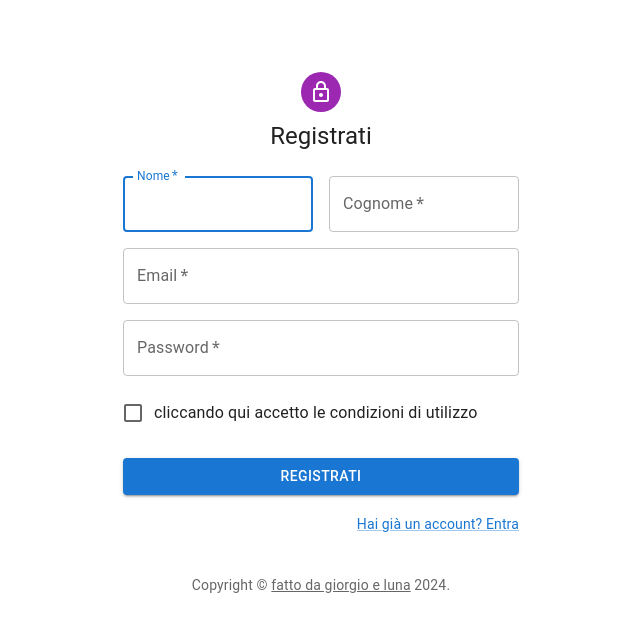
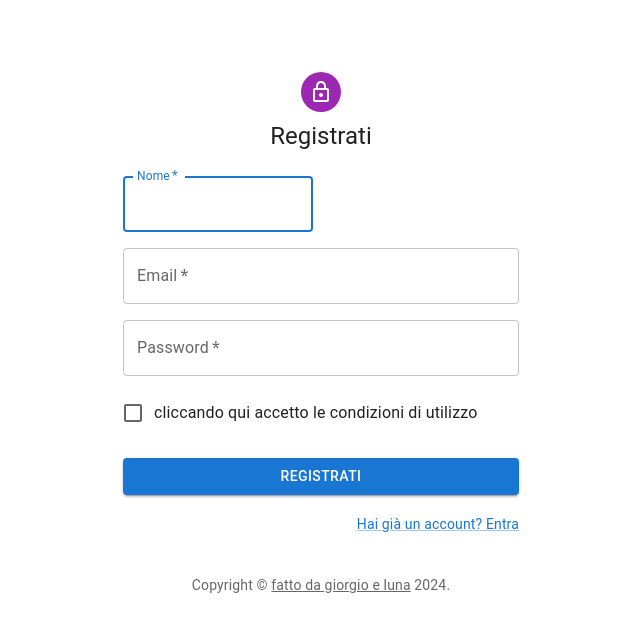
Before and after one commit to giorgioGTelian/react_tecnologie_web, a React (Create React App) app in the folder client/: page /registrati in a window 1280 px wide. Shown: the top 632 px of the page, without its empty margins (319-959 px from the left). Built offline with nearby package versions, Linux system fonts and the light colour scheme; no server answers.

Commit message:
fixed shema and singin logic

```diff
--- a/client/src/pages/signup/signup.jsx
+++ b/client/src/pages/signup/signup.jsx
@@ -70,16 +70,6 @@ return (
                         autoFocus
                     />
                 </Grid>
-                <Grid item xs={12} sm={6}>
-                    <TextField
-                    required
-                    fullWidth
-                    id="Cognome"
-                    label="Cognome"
-                    name="lastName"
-                    autoComplete="family-name"
-                    />
-                </Grid>
                 <Grid item xs={12}>
                     <TextField
                     required
```
Also changed, not shown: 2 other files (tests, documents, lock files or other folders). Lines whose indentation alone changed are shown as unchanged.
